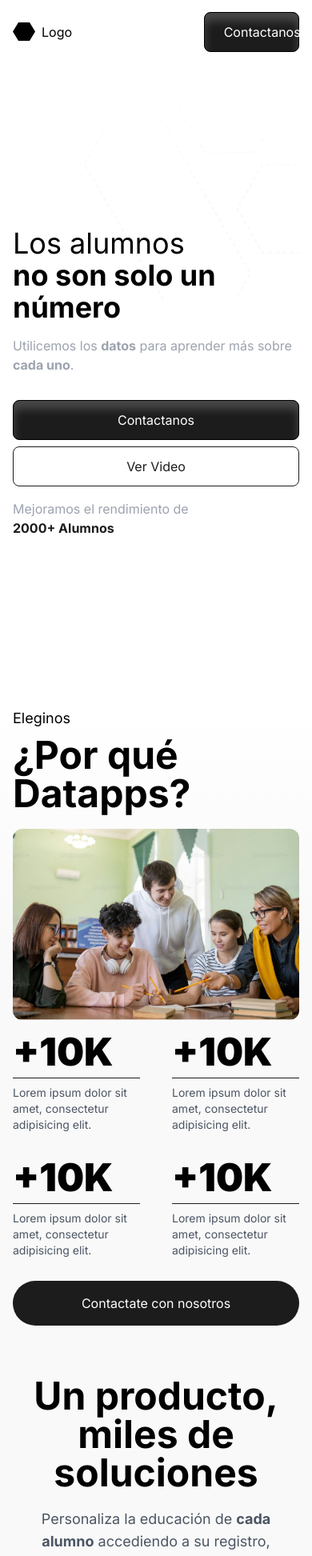
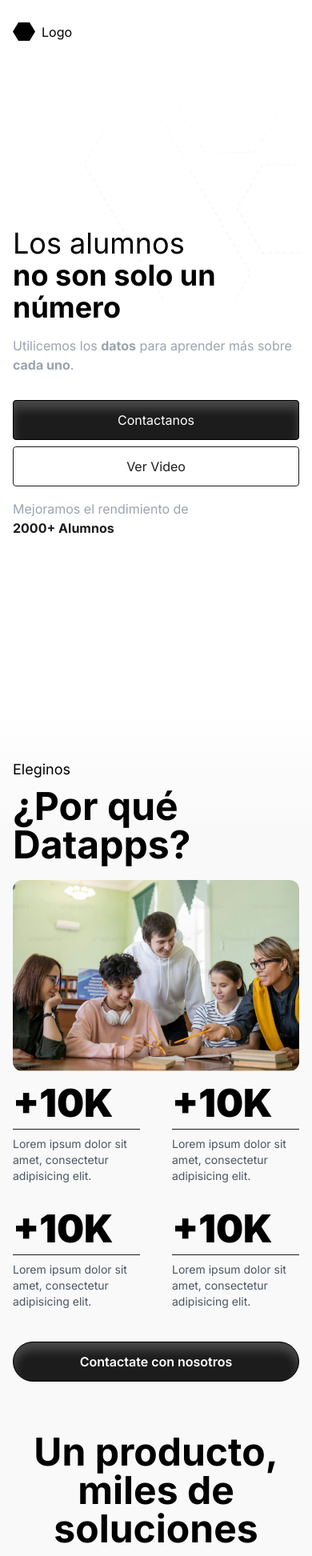
Before and after one commit to PolCarva/datapps_landing, a Next.js app: page / in a window 390 px wide. Shown: the top 1945 px of the page at 80% size. Built offline with nearby package versions, Linux system fonts and the light colour scheme.

Commit message:
Facets section

```diff
--- a/app/globals.css
+++ b/app/globals.css
@@ -24,3 +24,7 @@
 .fade-out-bottom {
   mask-image: linear-gradient(rgba(0, 0, 0, 1) 70%, rgba(0, 0, 0, 0) 90%);
 }
+
+.bg-transition-white-secondary {
+  background-image: linear-gradient(180deg, #fff, #F9F9F9 5%, #F9F9F9 95%, #FFFF);
+}
--- a/app/page.tsx
+++ b/app/page.tsx
@@ -6,10 +6,11 @@ export default function Home() {
   return (
     <main className="flex flex-col gap-10 md:gap-16">
       <Hero />
-      <div className="bg-gradient-to-t from-90% from-white-secondary to-white">
+      <div className="bg-transition-white-secondary py-16">
         <Facets />
         <Features />
       </div>
+
     </main>
   );
 }
--- a/components/Facets.tsx
+++ b/components/Facets.tsx
@@ -2,6 +2,7 @@ import React from "react";
 import Container from "./ui/Container";
 import Image from "next/image";
 import Link from "next/link";
+import Button from "./ui/Button";
 
 const Facets = () => {
   return (
@@ -68,7 +69,13 @@ const Facets = () => {
               </div>
             </div>
           </div>
-          <Link href="/contacto" className="w-full mt-2 md:w-fit mx-auto bg-black hover:bg-black-hover transition text-white text-center px-8 py-4 rounded-full">Contactate con nosotros</Link>
+            <Button
+              href="/contact"
+              text="Contactate con nosotros"
+              type="primary"
+              rounded
+              className="w-full mt-5 font-semibold px-10 mx-auto"
+            />
         </div>
       </Container>
     </section>
--- a/components/Header.tsx
+++ b/components/Header.tsx
@@ -50,7 +50,7 @@ export default function Header() {
               ))}
             </ul>
           </nav>
-          <div className="w-1/3 flex justify-end">
+          <div className="w-1/3 justify-end  hidden md:flex">
             <Button href="/contact" text="Contactanos" type="primary" />
           </div>
         </div>
--- a/components/ui/Button.tsx
+++ b/components/ui/Button.tsx
@@ -5,12 +5,18 @@ const Button = ({
   text,
   href,
   type = "primary",
+  rounded = false,
+  className = "",
 }: {
   text: string;
   href: string;
+  rounded?: boolean;
   type: "primary" | "secondary";
+  className?: string;
 }) => {
-  const baseClasses = "transition w-full md:w-fit text-center px-6 py-3 rounded-lg";
+  const baseClasses = `transition w-full md:w-fit text-center px-6 py-3 ${className} ${
+    rounded ? "rounded-full" : "rounded"
+  }`;
   const primaryClasses = "bg-black btn hover:bg-black-hover text-white border";
   const secondaryClasses =
     "border border-black bg-white text-black hover:text-white hover:bg-black-hover";
```
Also changed, not shown: public/img/feature_03.png.
